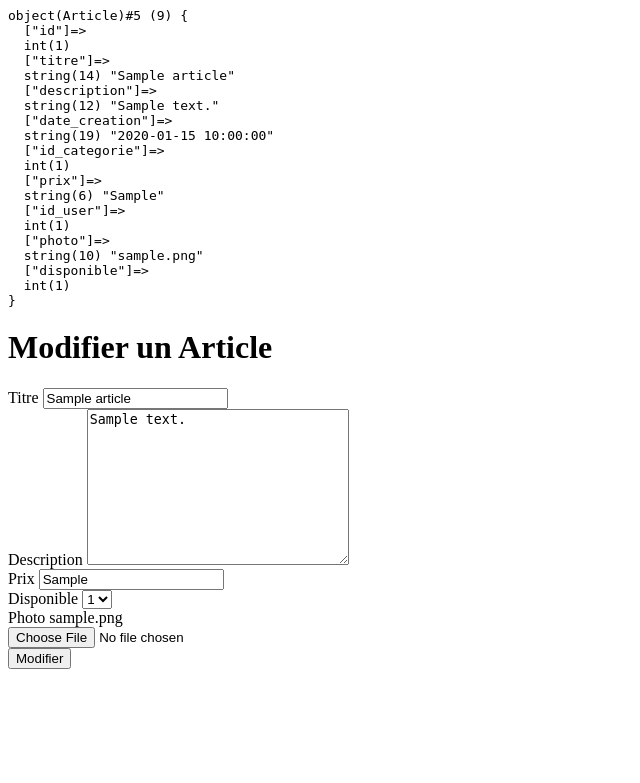
After one commit to Spirulineman/Le_meilleur_coin.com, a PHP site: page /template/user/article/update_article.php?id=1 in a window 1280 px wide. The commit adds this page. Shown: the top 783 px of the page, without its empty margins (0-640 px from the left). Run offline with PHP 8.4, Linux system fonts and the light colour scheme; tables that the repository leaves empty hold one stand-in row (values such as "Sample post").

Commit message:
Vérification intégrale fonctionnalitése ==>> OK !

```diff
--- a/src/Entity/Article.php
+++ b/src/Entity/Article.php
@@ -1,5 +1,5 @@
 <?php
-
+// on a besoin des getter setter pour récupérer les valeurs dans les variables d'où les Entités (Entity) qui fonctionnent en synergie avec les Modeles (Model)
 class Article{
 
     public $id;
--- a/src/Model/ArticleModel.php
+++ b/src/Model/ArticleModel.php
@@ -5,7 +5,7 @@ class ArticleModel extends Model{
 
     public function selectAllArticle(){
 
-        $requete = "SELECT * FROM article";
+        $requete = "SELECT * FROM article WHERE disponible= 1";
         $stmt= $this->Db_connect->prepare($requete);
         $stmt->setFetchMode(PDO::FETCH_CLASS, Article::class);
         $stmt->execute();
@@ -72,7 +72,7 @@ class ArticleModel extends Model{
 
     public function DeleteArticle($id)
     {
-        $requete = "DELETE FROM `article` WHERE id = :id";
+        $requete = "DELETE FROM article WHERE id = :id";
         $stmt = $this->Db_connect->prepare($requete);
         $stmt->execute([ ':id' => $id ]);
     }
@@ -86,4 +86,26 @@ class ArticleModel extends Model{
 
         return $articles;
     }
+
+    public function finCommande($id_user,$id_article){
+
+            $requete= "INSERT INTO commande(id_user, id_article) VALUES (:id_user,:id_article)";
+            $stmt = $this->Db_connect->prepare($requete);
+            return $stmt->execute([
+
+                ':id_user' => $id_user,
+                ':id_article' => $id_article
+
+                ]);
+
+    }
+
+    public function desactiveArticles_Vendus($id_article){
+
+        $requete= "UPDATE article SET disponible= 0 WHERE id = :id ";
+        $stmt = $this->Db_connect->prepare($requete);
+        return $stmt->execute([':id' => $id_article]);
+    }
+
+
 }
--- a/src/template/user/article/getAll_Article.php
+++ b/src/template/user/article/getAll_Article.php
@@ -1,4 +1,8 @@
 <?php
+
+/* ************************************************************************** */
+/*              !!!!                   DEPRECATED       !!!!                          */
+/* ************************************************************************** */
 
 session_start();
 /* ************************************************************************** */
--- /dev/null
+++ b/src/template/user/article/update_article.php
@@ -0,0 +1,155 @@
+<?php
+
+session_start();
+
+/* ************************************************************************** */
+/*                                 CONNEXION BDD                              */
+/* ************************************************************************** */
+
+require_once "../../../config/class-singleton.php";
+
+/* ************************************ . *********************************** */
+
+require_once "../../../Model/ArticleModel.php";
+require_once "../../../Entity/Article.php";
+require_once "../../../outil/outil.php";
+
+/* ************************************************************************** */
+
+$errors  = array();
+$id = 0;
+
+if (isset($_GET['id'])) {
+
+    $id = intval($_GET['id']);
+}
+
+$articleModel = new ArticleModel();
+$article = $articleModel->selectArticleById($id);
+
+
+if (isset($_POST['update'])) {
+
+    if (!empty($_POST['titre'])) {
+        $titre = strip_tags(htmlspecialchars(trim(($_POST['titre']))));
+    } else {
+        $errors[] =  "veuillez rentrer un titre dans le champ qui va bien ;-P ";
+    }
+
+    if (!empty($_POST['description'])) {
+        $description = strip_tags(htmlspecialchars(trim(($_POST['description']))));
+    } else {
+        $errors[] =  "veuillez rentrer un description dans le champ qui va bien ;-P ";
+    }
+
+    if (!empty($_POST['prix'])) {
+        $prix = strip_tags(htmlspecialchars(trim(($_POST['prix']))));
+    } else {
+        $errors[] =  "veuillez rentrer une prix dans le champ qui va bien ;-P ";
+    }
+
+    if (!empty($_POST['id_user'])) {
+        $id_user = (int) $_POST['id_user'];
+    } else {
+        $errors[] =  "veuillez rentrer le user dans le champ qui va bien ;-P ";
+    }
+
+
+
+    if (isset($_POST['disponible'])) {
+        $disponible = (int) $_POST['disponible'];
+    } else {
+        $errors[] =  "veuillez rentrer le disponible dans le champ qui va bien ;-P ";
+    }
+
+    if (!empty($_FILES['photo']["name"]) && isset($_FILES['photo']["name"])) {
+
+        $photo = $_FILES['photo']["name"];
+        $photo = upload_file($photo, '../../../images/', 'photo');
+    } else {
+        $photo = $article->getPhoto();
+    }
+
+    //pre_var_dump('update_article.php l 66', $photo );
+
+    if (empty($errors)) {
+
+        $articleModel->updateArticle($id, $titre, $description, $prix, $photo, $disponible, $id_user);
+        header_location('../../../index.php');
+    } else {
+        // pre_var_dump('update_article.php l 69', $errors);
+    }
+}
+
+pre_var_dump($article);
+?>
+
+<!-- /* *******************************  RENDU  *********************************** */ -->
+
+<!DOCTYPE html>
+<html lang="en">
+
+<head>
+    <meta charset="UTF-8">
+    <meta name="viewport" content="width=device-width, initial-scale=1.0">
+    <title>Modifier un Article</title>
+</head>
+
+<body>
+    <h1> Modifier un Article </h1>
+    <form method="post" enctype="multipart/form-data">
+
+        <div>
+            <label for="titre">Titre</label>
+            <input type="text" name="titre" value="<?= $article->getTitre() ?>">
+        </div>
+
+        <div>
+            <label for="description">Description</label>
+            <textarea name="description" id="" cols="30" rows="10"><?= $article->getDescription() ?></textarea>
+        </div>
+
+        <div>
+            <label for="prix">Prix</label>
+            <input type="text" name="prix" value="<?= $article->getPrix() ?>">
+        </div>
+
+        <div>
+            <label for="disponible">Disponible</label>
+            <select name="disponible">
+
+                <?php if ($article->getDisponible() == "0") : ?>
+
+                    <option value="0" selected>0</option>
+                    <option value="1">1</option>
+
+                <?php else : ?>
+
+                    <option value="1" selected>1</option>
+                    <option value="0">0</option>
+
+                <?php endif ?>
+
+            </select>
+        </div>
+
+        <div>
+            <div>
+                <label for="photo">Photo <?= $article->getPhoto() ?></label>
+            </div>
+            <input type="file" name="photo">
+        </div>
+
+        <div>
+            <input type="hidden" name="id_user" value="<?= $article->getId_user() ?>">
+        </div>
+
+
+        <div>
+            <input type="submit" value="Modifier" name="update">
+        </div>
+
+    </form>
+</body>
+
+</html>
```
Also changed, not shown: src/Model/UserModel.php (+13 -0 lines), src/index.php (+36 -21 lines), src/template/article/get_article.php (deleted, +0 -45 lines), src/template/panier/addpanier.php (+71 -8 lines), src/template/user/article/delete_article.php (added, +23 -0 lines), src/template/user/tableauBord.php (added, +24 -0 lines), src/images/1469633671ottrott-mont-sainte-odile-c-hamm.jpg (added).
